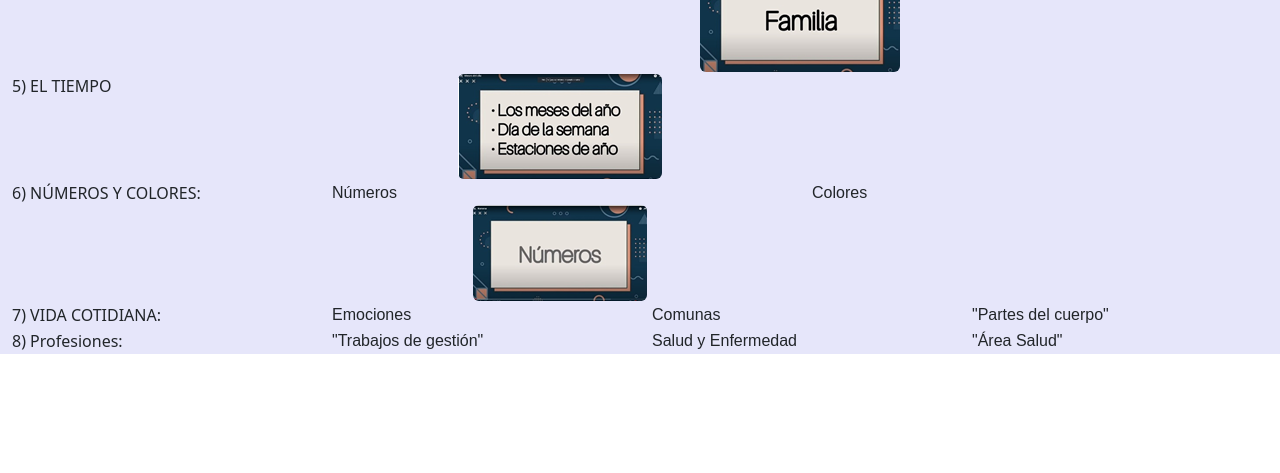
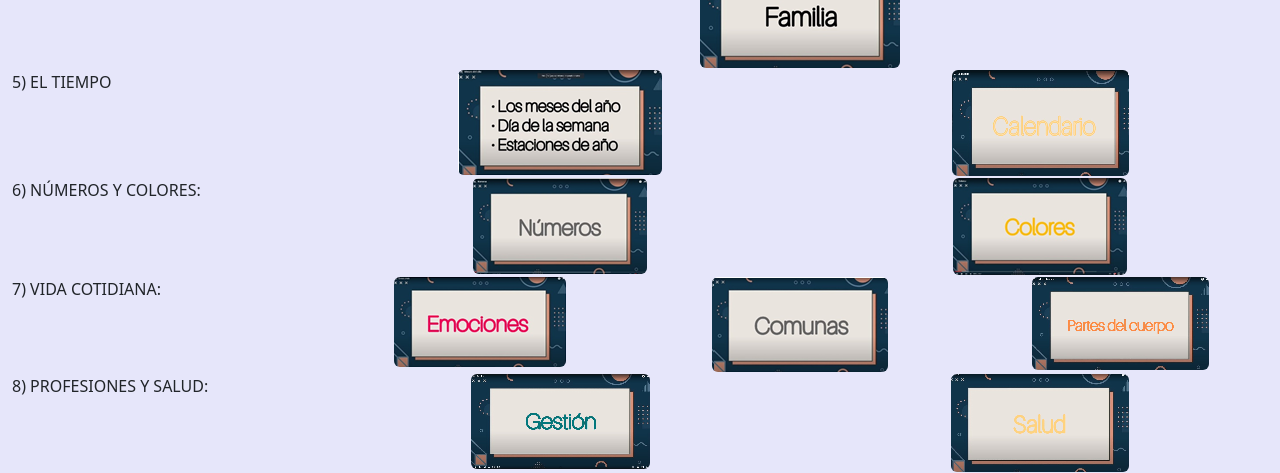
Before and after one commit to AmyLovelace/curso-mundo-diferente, a plain HTML site: page index.html in a window 1280 px wide. Shown: the part 631-1104 px from the top of the page. Before the commit the page ends 985 px from the top, so only its background shows below. Drawn offline with nearby package versions, Linux system fonts and the light colour scheme.

Commit message:
added few files

```diff
--- a/index.css
+++ b/index.css
@@ -71,6 +71,9 @@ border: 0px solid #000000;
         transform: translateY(1em);
       }
 
-      .img__wrap:hover .img__description {
+      .img__wrap:hover .img__description .link{
         transform: translateY(0);
       }
+      .link{
+        text-decoration: none;
+      }
--- a/index.html
+++ b/index.html
@@ -29,7 +29,8 @@
                         <td class="col">
                             <img src="archivos/img1.png" class="rounded mx-auto d-block" alt="">
                             <div class="img__description_layer">
-                                <p class="img__description">Ley de inclusion</p>
+                                <p class="img__description" >Ley de inclusion
+                                </p>
                             </div>
                         </td>
                         <td class="col">
@@ -75,7 +76,7 @@
                         <td class="col">
                             <img src="archivos/verbos.png"  class="rounded mx-auto d-block" alt="">
                             <div class="img__description_layer">
-                                <p class="img__description">Verbos</p>
+                                <p class="img__description" >Verbos</p>
                             </div>
                         </td>
 
@@ -101,7 +102,7 @@
                             </div>
                         </td>
                         <td class="col">
-                            <img src="archivos/.png"  class="rounded mx-auto d-block" alt="">
+                            <img src="archivos/calendario.png"  class="rounded mx-auto d-block" alt="">
                             <div class="img__description_layer">
                                 <p class="img__description">Calendario</p>
                             </div>
@@ -110,29 +111,56 @@
 
                     <tr class="row">
                         <td class="col-3 ">6) NÚMEROS Y COLORES:</td>
-                        <td class="col">Números
+                        <td class="col">
                             <img src="archivos/numeros.png"  class="rounded mx-auto d-block" alt="">
                             <div class="img__description_layer">
                                 <p class="img__description">Números</p>
                             </div>
                         </td>
-                        <td class="col">Colores</td>
+                        <td class="col">
+                            <img src="archivos/colores.png"  class="rounded mx-auto d-block" alt="">
+                            <div class="img__description_layer">
+                                <p class="img__description">Colores</p>
+                            </div>
+                        </td>
                     </tr>
 
                     <tr class="row">
                         <td class="col-3 ">7) VIDA COTIDIANA:</td>
-                        <td class="col">Emociones</td>
-                        <td class="col">Comunas</td>
-                        <td class="col">"Partes del cuerpo"</td>
-
-
+                        <td class="col">
+                            <img src="archivos/emociones.png"  class="rounded mx-auto d-block" alt="">
+                            <div class="img__description_layer">
+                                <p class="img__description">Emociones</p>
+                            </div>
+                        </td>
+                        <td class="col">
+                            <img src="archivos/comunas.png"  class="rounded mx-auto d-block" alt="">
+                            <div class="img__description_layer">
+                                <p class="img__description">Comunas</p>
+                            </div>
+                        </td>
+                        <td class="col">
+                            <img src="archivos/partesdelcuerpo.png"  class="rounded mx-auto d-block" alt="">
+                            <div class="img__description_layer">
+                                <p class="img__description">Partes del cuerpo</p>
+                            </div>
+                        </td>
                     </tr>
 
                     <tr class="row">
-                        <td class="col-3 ">8) Profesiones:</td>
-                        <td class="col">"Trabajos de gestión"</td>
-                        <td class="col">Salud y Enfermedad</td>
-                        <td class="col">"Área Salud"</td>
+                        <td class="col-3 ">8) PROFESIONES Y SALUD:</td>
+                        <td class="col">
+                            <img src="archivos/gestion.png"  class="rounded mx-auto d-block" alt="">
+                            <div class="img__description_layer">
+                                <p class="img__description">Trabajos de gestión</p>
+                            </div>
+                        </td>
+                        <td class="col">
+                            <img src="archivos/salud.png"  class="rounded mx-auto d-block" alt="">
+                            <div class="img__description_layer">
+                                <p class="img__description">Salud y Enfermedad</p>
+                            </div>
+                        </td>
                     </tr>
 
 
```
Also changed, not shown: archivos/calendario.png (added), archivos/colores.png (added), archivos/comunas.png (added), archivos/emociones.png (added), archivos/gestion.png (added), archivos/partesdelcuerpo.png (added), archivos/salud.png (added), archivos/verbos.png.
